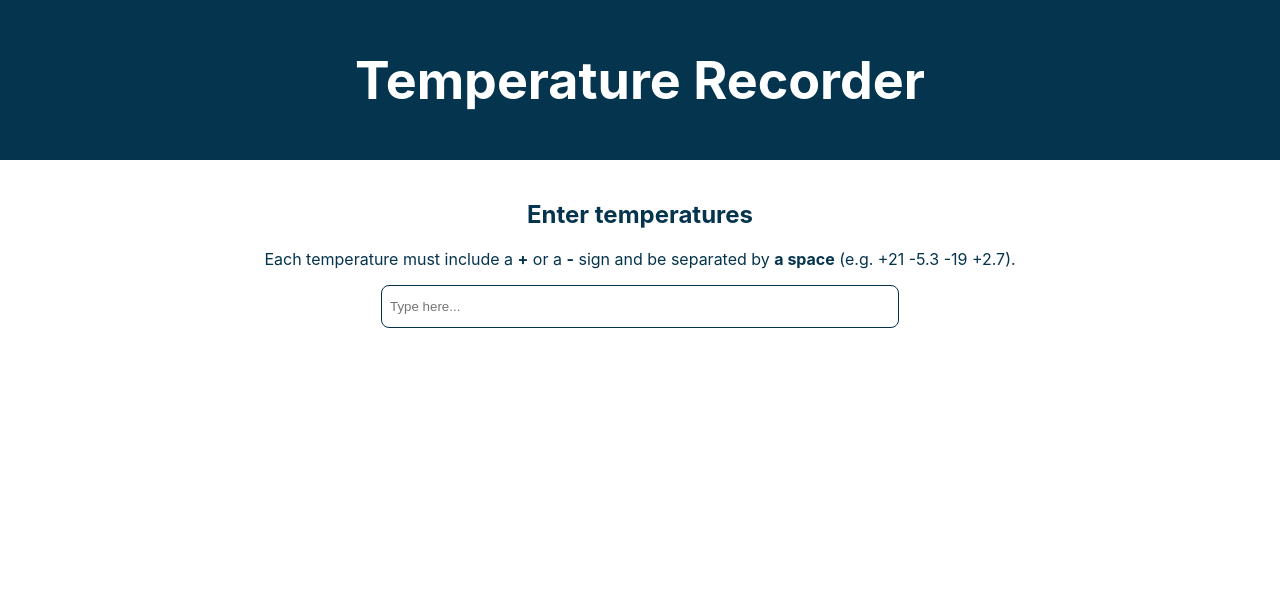
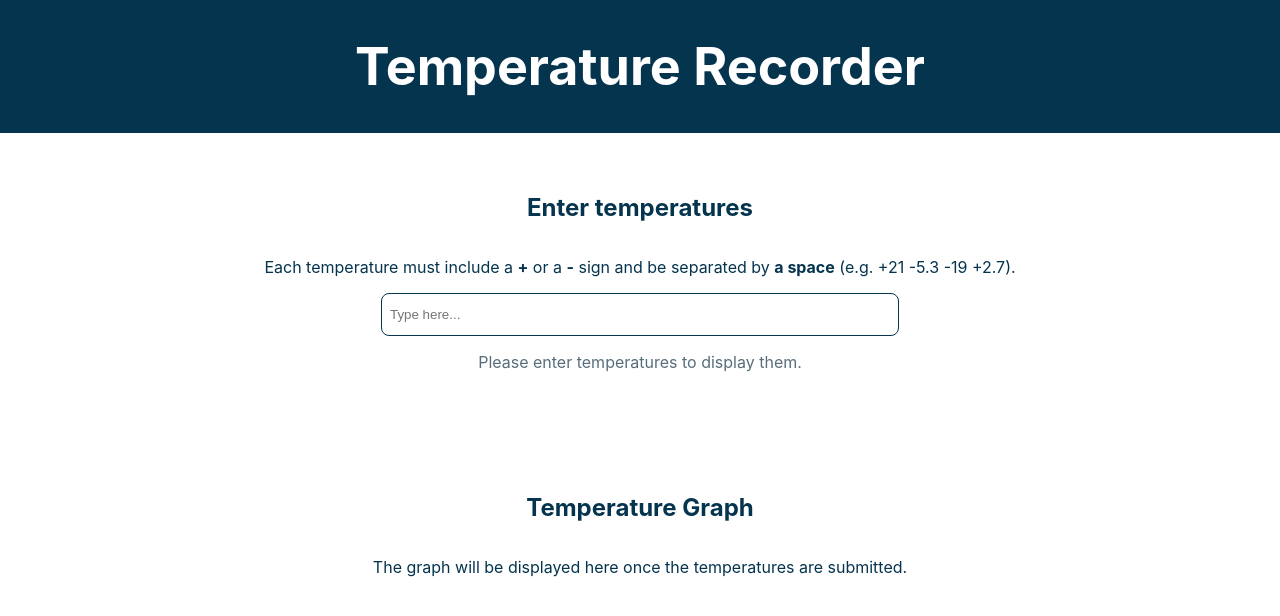
Before and after one commit to HotSauceNinja/temperature_graph, a React (Create React App) app in the folder client/: page / in a window 1280 px wide. Shown: the top 616 px of the page. Built offline with nearby package versions, Linux system fonts and the light colour scheme.

Commit message:
Add error handling and chart container

```diff
--- a/client/src/App.css
+++ b/client/src/App.css
@@ -2,6 +2,7 @@
   --base-color: #05344e;
   --base-color-light: #576e7a;
   --secondary-color: #fff;
+  --error-color: #f90000;
 }
 
 .app {
@@ -10,7 +11,7 @@
 
 .app-header {
   background-color: var(--base-color);
-  min-height: 20vh;
+  min-height: 15vh;
   display: flex;
   flex-direction: column;
   align-items: center;
@@ -25,14 +26,34 @@
   min-height: 80vh;
 }
 
+.temperature-input-container,
+.temperature-graph-container {
+  display: flex;
+  flex-direction: column;
+  align-items: center;
+  margin: 20px auto;
+}
+
+.temperature-input-container {
+  height: 35vh;
+}
+
+.temperature-graph-container {
+  height: 50vh;
+}
+
 .description-text {
   color: var(--base-color);
 }
+
 .info-text {
   color: var(--base-color-light);
   height: 100%;
 }
 
+.error-text {
+  color: var(--error-color);
+}
 .temperatures-input {
   color: var(--base-color-light);
   width: 60vw;
--- a/client/src/App.js
+++ b/client/src/App.js
@@ -2,7 +2,9 @@ import React, { useState } from "react";
 import "./App.css";
 
 function App() {
-  const [submittedTemperatures, setSubmittedTemperatures] = useState([]);
+  const [submittedTemperatures, setSubmittedTemperatures] = useState("");
+  const [graphData, setGraphData] = useState([]);
+  const [errorMessage, setErrorMessage] = useState(null);
   // const [message, setMessage] = useState('');
 
   // useEffect(() => {
@@ -13,14 +15,37 @@ function App() {
   // }, []);
 
   const handleSubmit = async () => {
+    setErrorMessage(null);
+
     const response = await fetch("/api/temperatures", {
       method: "POST",
       headers: { "Content-type": "application/json" },
-      body: JSON.stringify({ submittedTemperatures }),
+      body: JSON.stringify({
+        submittedTemperatures: submittedTemperatures.trim(),
+      }),
     });
 
+    if (!response.ok) {
+      const errorData = await response.json();
+      console.log("Error Data", errorData);
+
+      setErrorMessage(
+        errorData.errorMessage || "Something went wrong, please try again."
+      );
+      setGraphData([]);
+      return;
+    }
+
     const data = await response.json();
-    console.log(" DATA ", data);
+    console.log("DATA", data);
+
+    setErrorMessage(null);
+    setGraphData(data.temperaturesArray);
+  };
+
+  const handleInputChange = (value) => {
+    setErrorMessage(null);
+    setSubmittedTemperatures(value);
   };
 
   return (
@@ -29,6 +54,7 @@ function App() {
         <h1>Temperature Recorder</h1>
       </header>
       <div className="app-content">
+        <div className="temperature-input-container">
           <h2 className="description-text">Enter temperatures</h2>
           <p className="description-text">
             Each temperature must include a <strong>+</strong> or a{" "}
@@ -42,18 +68,49 @@ function App() {
             className="temperatures-input"
             placeholder="Type here..."
             value={submittedTemperatures}
-          onChange={(e) => setSubmittedTemperatures(e.target.value)}
+            onChange={(e) => handleInputChange(e.target.value)}
           />
-        {submittedTemperatures && submittedTemperatures.length > 0 && (
+
+          {submittedTemperatures &&
+          submittedTemperatures.trim().length > 0 &&
+          errorMessage ? (
             <div>
+              <p className="error-text">{errorMessage}</p>
+            </div>
+          ) : (
+            <div>
+              {submittedTemperatures.trim().length > 0 ? (
                 <p className="info-text">
                   You have entered: {submittedTemperatures}
                 </p>
+              ) : (
+                <p className="info-text">
+                  Please enter temperatures to display them.
+                </p>
+              )}
+
+              {submittedTemperatures && (
                 <button className="primary-button" onClick={handleSubmit}>
-              Submit temperatures
+                  Display on Graph
                 </button>
+              )}
             </div>
           )}
+        </div>
+        <div className="temperature-graph-container">
+          <h2 className="description-text">Temperature Graph</h2>
+
+          {graphData && graphData.length > 0 ? (
+            <div className="temperature-graph-placeholder">
+              <p>Graph goes here</p>
+            </div>
+          ) : (
+            <p className="description-text">
+              The graph will be displayed here once the temperatures are
+              submitted.
+            </p>
+          )}
+        </div>
       </div>
     </div>
   );
```
Also changed, not shown: 1 other file (tests, documents, lock files or other folders). Lines whose indentation alone changed are shown as unchanged.
